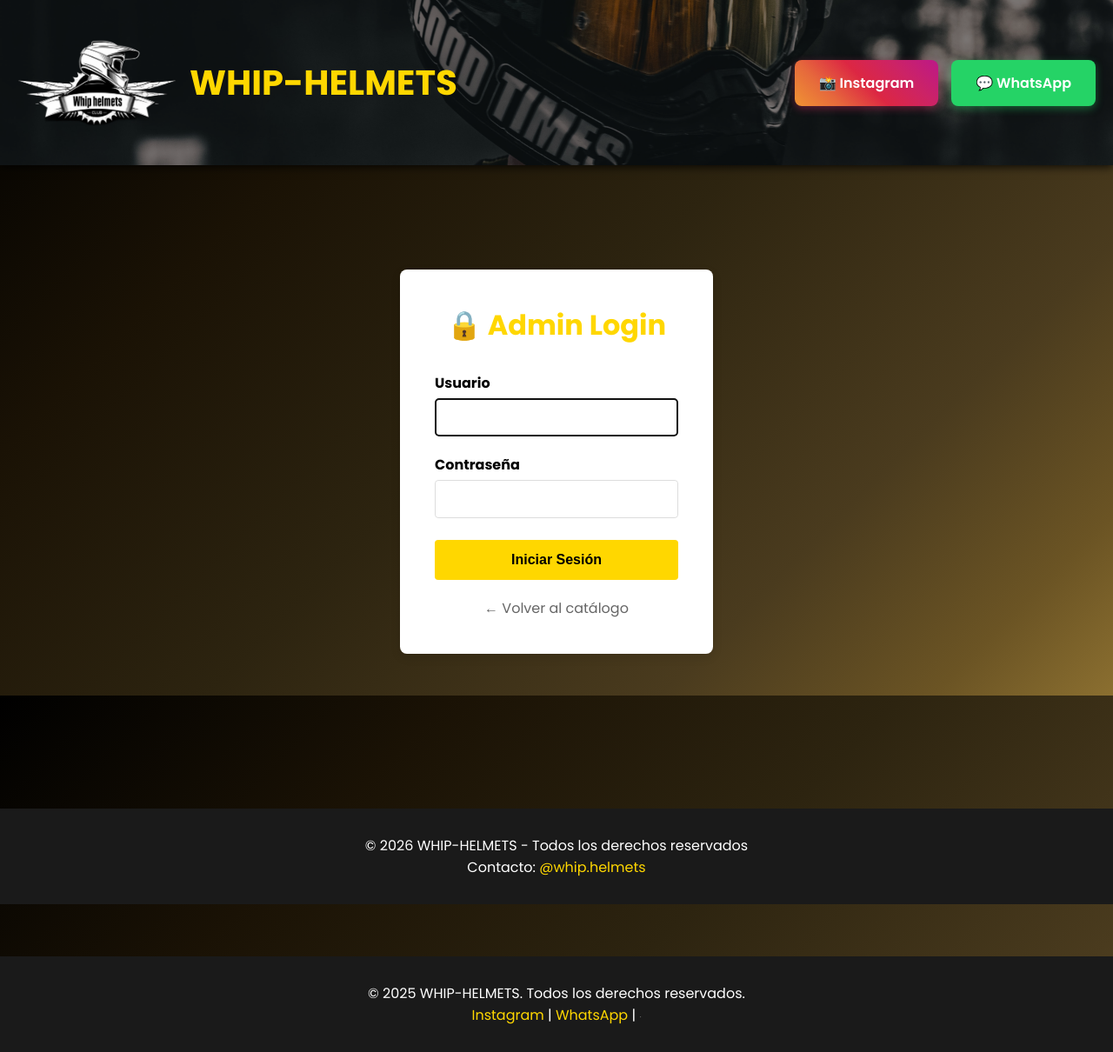
After one commit to Abalito04/Catalogo-Whip-Helmet, a Flask app: page /login in a window 1280 px wide. The commit adds this page. Shown: the whole page at 87% size. Run offline with Flask 3, Linux system fonts and the light colour scheme.

Commit message:
Agregar sistema de login para admin

```diff
--- a/app.py
+++ b/app.py
@@ -1,12 +1,29 @@
 # app.py
-from flask import Flask, render_template, request, redirect, url_for, flash
+from flask import Flask, render_template, request, redirect, url_for, flash, session
+from flask_login import LoginManager, UserMixin, login_user, logout_user, login_required, current_user
 from models import db, Casco
 import os
 import cloudinary
 import cloudinary.uploader
+from functools import wraps
 
 app = Flask(__name__)
 app.config['SECRET_KEY'] = 'cc71d03d236850d52e73d76371be47576120b2d29b8f849f99f06fbc63bf284c'
+
+# Configurar Flask-Login
+login_manager = LoginManager()
+login_manager.init_app(app)
+login_manager.login_view = 'login'
+login_manager.login_message = 'Necesitás iniciar sesión para acceder.'
+
+# Usuario simple (sin base de datos)
+class User(UserMixin):
+    def __init__(self, id):
+        self.id = id
+
+@login_manager.user_loader
+def load_user(user_id):
+    return User(user_id)
 
 # Configurar Cloudinary
 cloudinary.config(
@@ -75,6 +92,7 @@ def producto(id):
     return render_template('producto.html', casco=casco)
 
 @app.route('/admin/agregar', methods=['GET', 'POST'])
+@login_required
 def agregar_casco():
     """Formulario para agregar cascos"""
     if request.method == 'POST':
@@ -126,12 +144,15 @@ def agregar_casco():
     return render_template('agregar_casco.html')
 
 @app.route('/admin')
+
+@login_required
 def admin_panel():
     """Panel de administración"""
     cascos = Casco.query.order_by(Casco.fecha_agregado.desc()).all()
     return render_template('admin_panel.html', cascos=cascos)
 
 @app.route('/admin/editar/<int:id>', methods=['GET', 'POST'])
+@login_required
 def editar_casco(id):
     """Editar un casco existente"""
     casco = Casco.query.get_or_404(id)
@@ -188,5 +209,34 @@ def editar_casco(id):
 
     return render_template('editar_casco.html', casco=casco)
 
+@app.route('/login', methods=['GET', 'POST'])
+def login():
+    """Login de admin"""
+    if request.method == 'POST':
+        username = request.form.get('username')
+        password = request.form.get('password')
+
+        admin_user = os.getenv('ADMIN_USERNAME', 'admin')
+        admin_pass = os.getenv('ADMIN_PASSWORD', 'admin')
+
+        if username == admin_user and password == admin_pass:
+            user = User(id=1)
+            login_user(user)
+            flash('¡Bienvenido!', 'success')
+            return redirect(url_for('admin_panel'))
+        else:
+            flash('Usuario o contraseña incorrectos', 'error')
+
+    return render_template('login.html')
+
+@app.route('/logout')
+@login_required
+def logout():
+    """Cerrar sesión"""
+    logout_user()
+    flash('Sesión cerrada', 'success')
+    return redirect(url_for('index'))
+
+
 if __name__ == '__main__':
     app.run(host='0.0.0.0', port=5000, debug=True)
--- a/requirements.txt
+++ b/requirements.txt
@@ -1,5 +1,6 @@
 Flask==3.1.0
 Flask-SQLAlchemy==3.1.1
+Flask-Login==0.6.3
 Pillow==11.0.0
 psycopg2-binary==2.9.9
 python-dotenv==1.0.1
--- a/templates/base.html
+++ b/templates/base.html
@@ -52,6 +52,20 @@
             <p>Contacto: <a href="https://instagram.com/whip.helmets" target="_blank">@whip.helmets</a></p>
         </div>
     </footer>
+    <footer>
+    <p>&copy; 2025 WHIP-HELMETS. Todos los derechos reservados.</p>
+    <p>
+        <a href="https://instagram.com/tuusuario" style="color: #ffd700;">Instagram</a> |
+        <a href="https://wa.me/tunumero" style="color: #ffd700;">WhatsApp</a>
+        {% if current_user.is_authenticated %}
+        | <a href="{{ url_for('admin_panel') }}" style="color: #ffd700;">Panel Admin</a>
+        | <a href="{{ url_for('logout') }}" style="color: #ffd700;">Cerrar Sesión</a>
+        {% else %}
+        | <a href="{{ url_for('login') }}" style="color: #666; font-size: 10px;">·</a>
+        {% endif %}
+    </p>
+</footer>
+
 
     <script src="{{ url_for('static', filename='js/main.js') }}"></script>
 {% block scripts %}{% endblock %}
--- /dev/null
+++ b/templates/login.html
@@ -0,0 +1,41 @@
+{% extends 'base.html' %}
+
+{% block title %}Login Admin - WHIP-HELMETS{% endblock %}
+
+{% block content %}
+<div class="container" style="max-width: 400px; margin: 100px auto;">
+    <div style="background: white; padding: 40px; border-radius: 8px; box-shadow: 0 4px 12px rgba(0,0,0,0.1);">
+        <h1 style="color: #ffd700; text-align: center; margin-bottom: 30px;">🔒 Admin Login</h1>
+
+        {% with messages = get_flashed_messages(with_categories=true) %}
+            {% if messages %}
+                {% for category, message in messages %}
+                <div style="padding: 12px; margin-bottom: 20px; border-radius: 4px; {% if category == 'error' %}background: #f8d7da; color: #721c24;{% else %}background: #d4edda; color: #155724;{% endif %}">
+                    {{ message }}
+                </div>
+                {% endfor %}
+            {% endif %}
+        {% endwith %}
+
+        <form method="POST">
+            <div style="margin-bottom: 20px;">
+                <label style="display: block; margin-bottom: 5px; font-weight: bold;">Usuario</label>
+                <input type="text" name="username" required autofocus style="width: 100%; padding: 12px; border: 1px solid #ddd; border-radius: 4px; font-size: 16px;">
+            </div>
+
+            <div style="margin-bottom: 25px;">
+                <label style="display: block; margin-bottom: 5px; font-weight: bold;">Contraseña</label>
+                <input type="password" name="password" required style="width: 100%; padding: 12px; border: 1px solid #ddd; border-radius: 4px; font-size: 16px;">
+            </div>
+
+            <button type="submit" style="width: 100%; padding: 14px; background: #ffd700; color: #000; border: none; border-radius: 4px; font-weight: bold; font-size: 16px; cursor: pointer;">
+                Iniciar Sesión
+            </button>
+        </form>
+
+        <a href="{{ url_for('index') }}" style="display: block; text-align: center; margin-top: 20px; color: #666; text-decoration: none;">
+            ← Volver al catálogo
+        </a>
+    </div>
+</div>
+{% endblock %}
```
